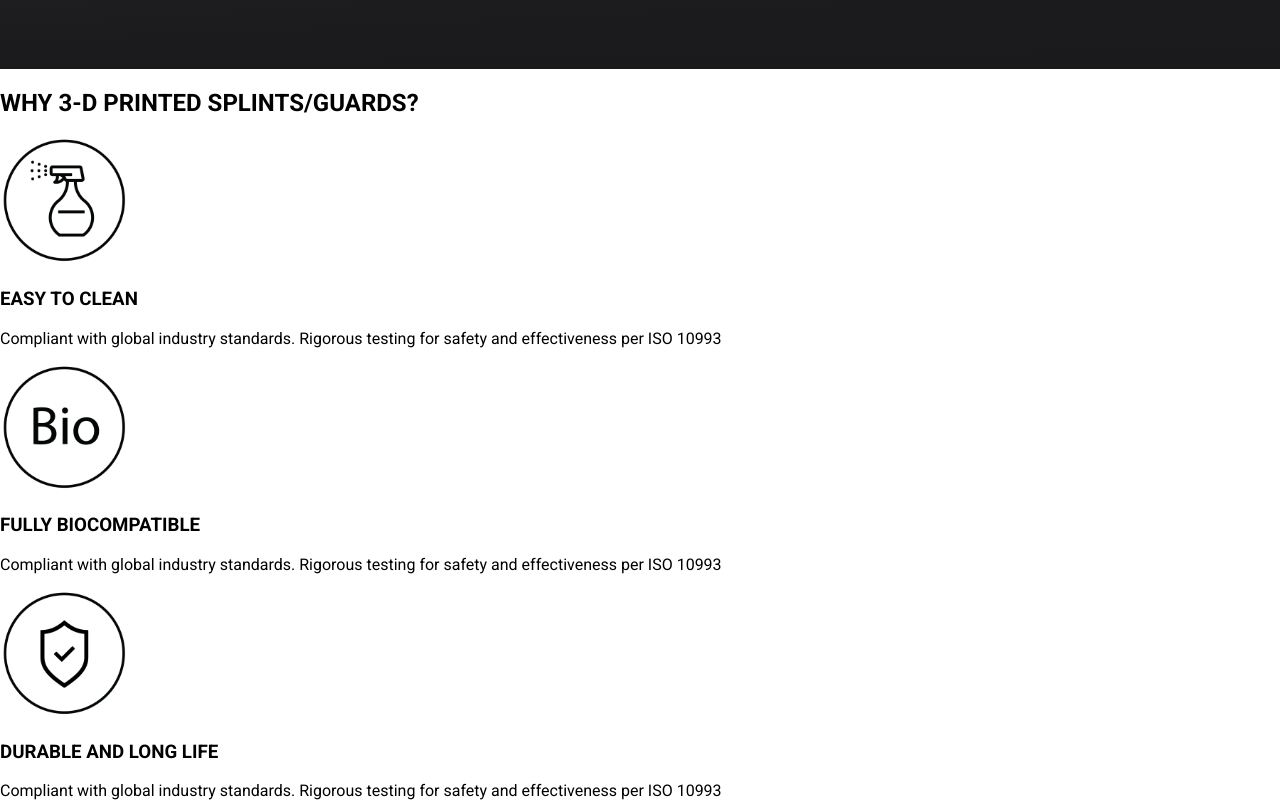
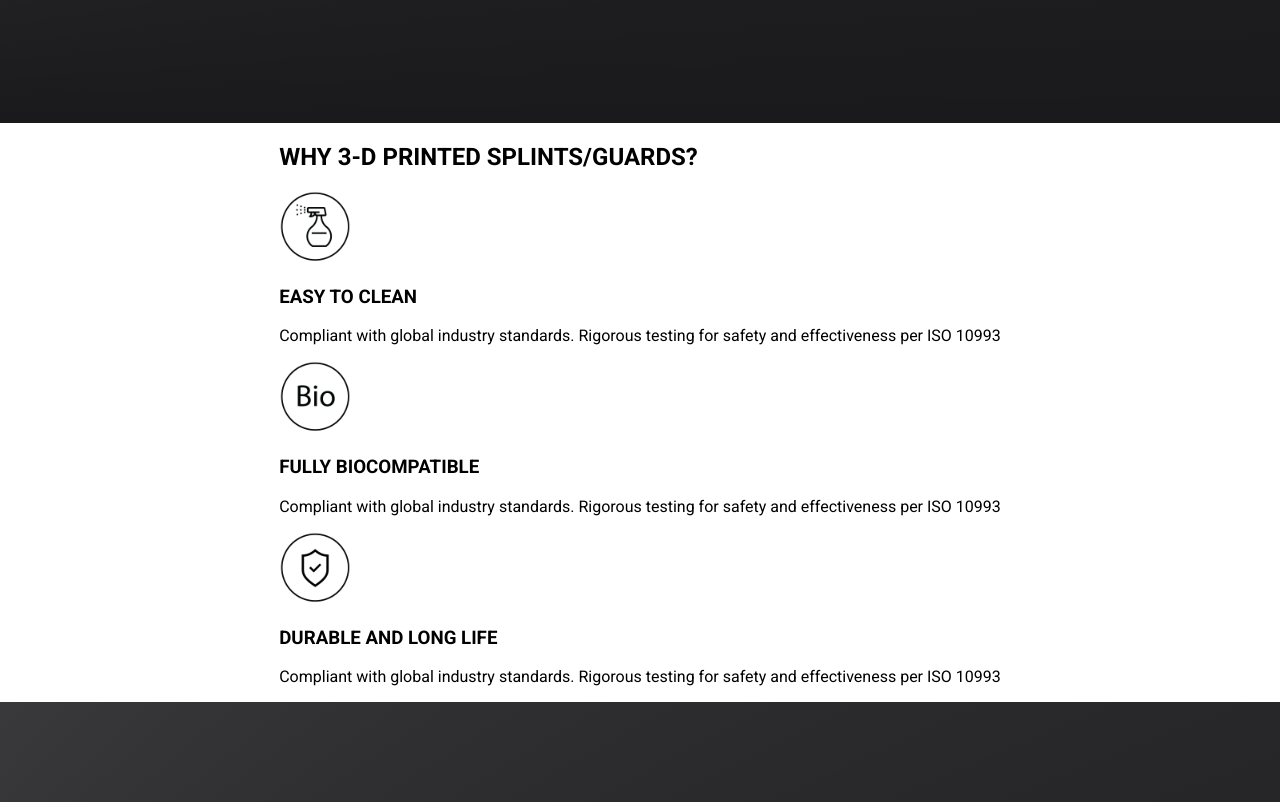
Before and after one commit to mkurmarc/dental_services_website, a React (Create React App) app: page / in a window 1280 px wide. Shown: the part 1460-2262 px from the top of the page. Built offline with nearby package versions, Linux system fonts and the light colour scheme; a web font is replaced by a local one.

Commit message:
style(): home card two styled

```diff
--- a/src/components/Home.js
+++ b/src/components/Home.js
@@ -42,9 +42,12 @@ function HomeCardOne() {
 function HomeCardTwo() {
   return (
     <section className="home_card_two">
+
       <div className="home_card_two--container">
+
         <h2>WHY 3-D PRINTED SPLINTS/GUARDS?</h2>
         <div>
+          <div className="home_card_two--item">
             <img id="cleaner_icon" src={cleaner_icon}></img>
             <h3>EASY TO CLEAN</h3>
             <p>
@@ -52,7 +55,8 @@ function HomeCardTwo() {
               safety and effectiveness per ISO 10993
             </p>
           </div>
-        <div>
+
+          <div className="home_card_two--item">
             <img id="bio_icon" src={bio_icon}></img>
             <h3>FULLY BIOCOMPATIBLE</h3>
             <p>
@@ -60,7 +64,8 @@ function HomeCardTwo() {
               safety and effectiveness per ISO 10993
             </p>
           </div>
-        <div>
+
+          <div className="home_card_two--item">
             <img id="strong_icon" src={strong_icon}></img>
             <h3>DURABLE AND LONG LIFE</h3>
             <p>
@@ -69,6 +74,9 @@ function HomeCardTwo() {
             </p>
           </div>
         </div>
+
+      </div>
+
     </section>
   );
 }
--- a/src/style.css
+++ b/src/style.css
@@ -21,7 +21,42 @@ body {
 
 /* Navbar */
 
+/* Navbar */
+nav {
+  background-color: #111213;
+  color: #fff;
+  display: flex;
+  flex-direction: row;
+  padding: 1em;
+}
+
+.nav--logo {
+  width: 40%;
+  margin-right: auto;
+  padding-left: 5em;
+}
+
+
 /* Home Page */
+
+.home_main {
+  display: flex;
+  flex-direction: column;
+  align-items: center;
+}
+
+/* Home Images */
+#home_card_one--img,
+#home_card_three--img {
+  width: 20%;
+}
+
+#cleaner_icon,
+#bio_icon,
+#strong_icon {
+  width: 10%;
+}
+
 
 /* Footer */
 
@@ -89,20 +124,6 @@ footer {
 
 /******* Desktop Version *******/
 @media (min-width: 600px) {
-  /* Navbar */
-  nav {
-    background-color: #111213;
-    color: #fff;
-    display: flex;
-    flex-direction: row;
-    padding: 1em;
-  }
-
-  .nav--logo {
-    width: 20%;
-    margin-right: auto;
-    padding-left: 5em;
-  }
 
   /* .material-symbols-outlined {
 
@@ -232,6 +253,11 @@ footer {
   }
 
   /* Home Card Two */
+  .home_card_two--container {
+    display: flex;
+    flex-direction: column;
+  }
+
 
 
   /* Home Card Three */
@@ -243,6 +269,10 @@ footer {
       from 90deg at -49.22% 100%,
       #FFFFFF 0deg, rgba(255, 255, 255, 0) 360deg),
       #1A1A1C;
+  }
+
+  .home_card_three--container > div {
+
   }
 
   .home_card_three--item {
@@ -334,14 +364,3 @@ footer {
     padding: 0;
   }
 }
-
-/* Home */
-
-/* Home Images */
-
-
-#cleaner_icon,
-#bio_icon,
-#strong_icon {
-  width: 10%;
-}
```
Lines whose indentation alone changed are shown as unchanged.
